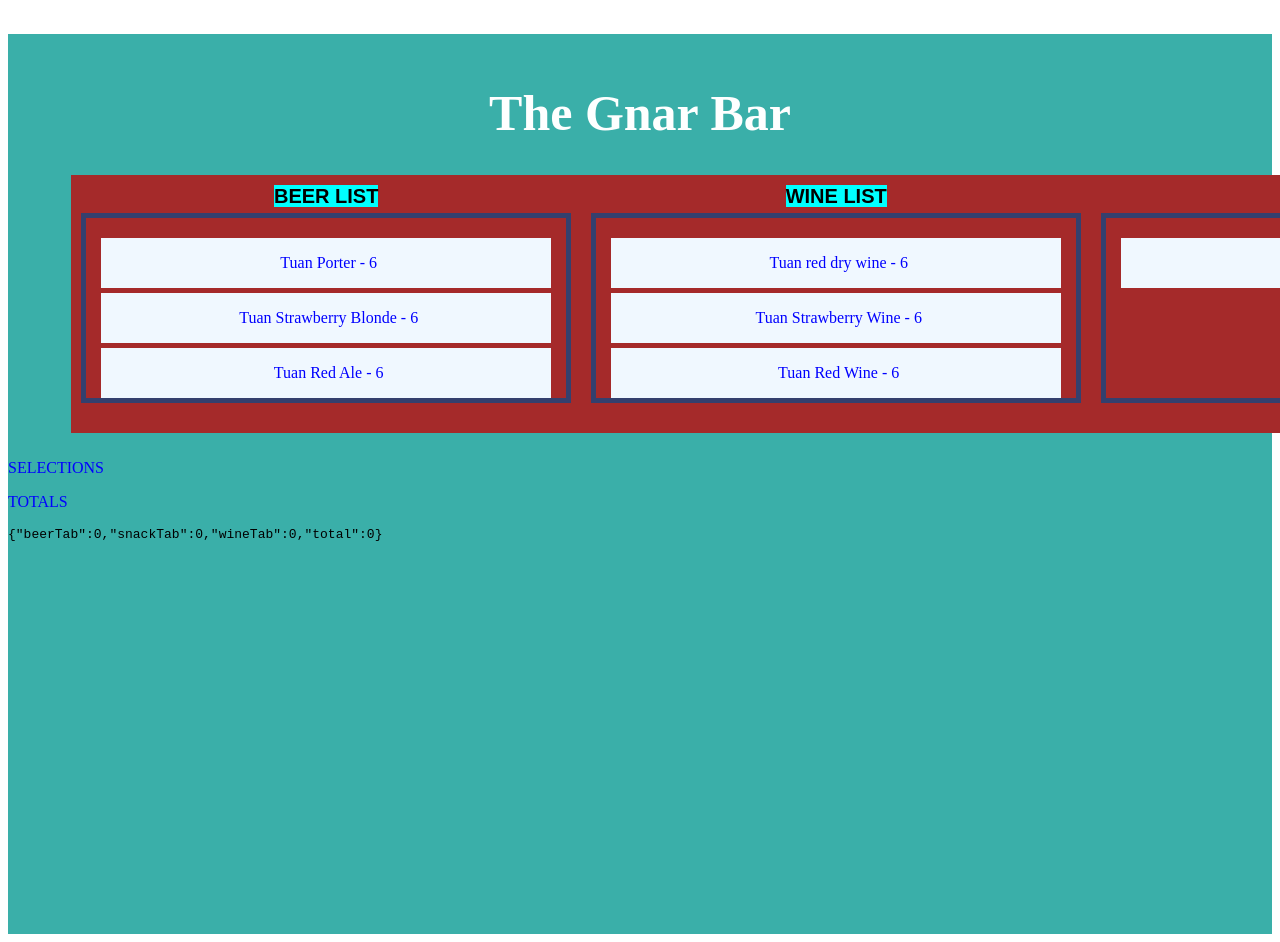
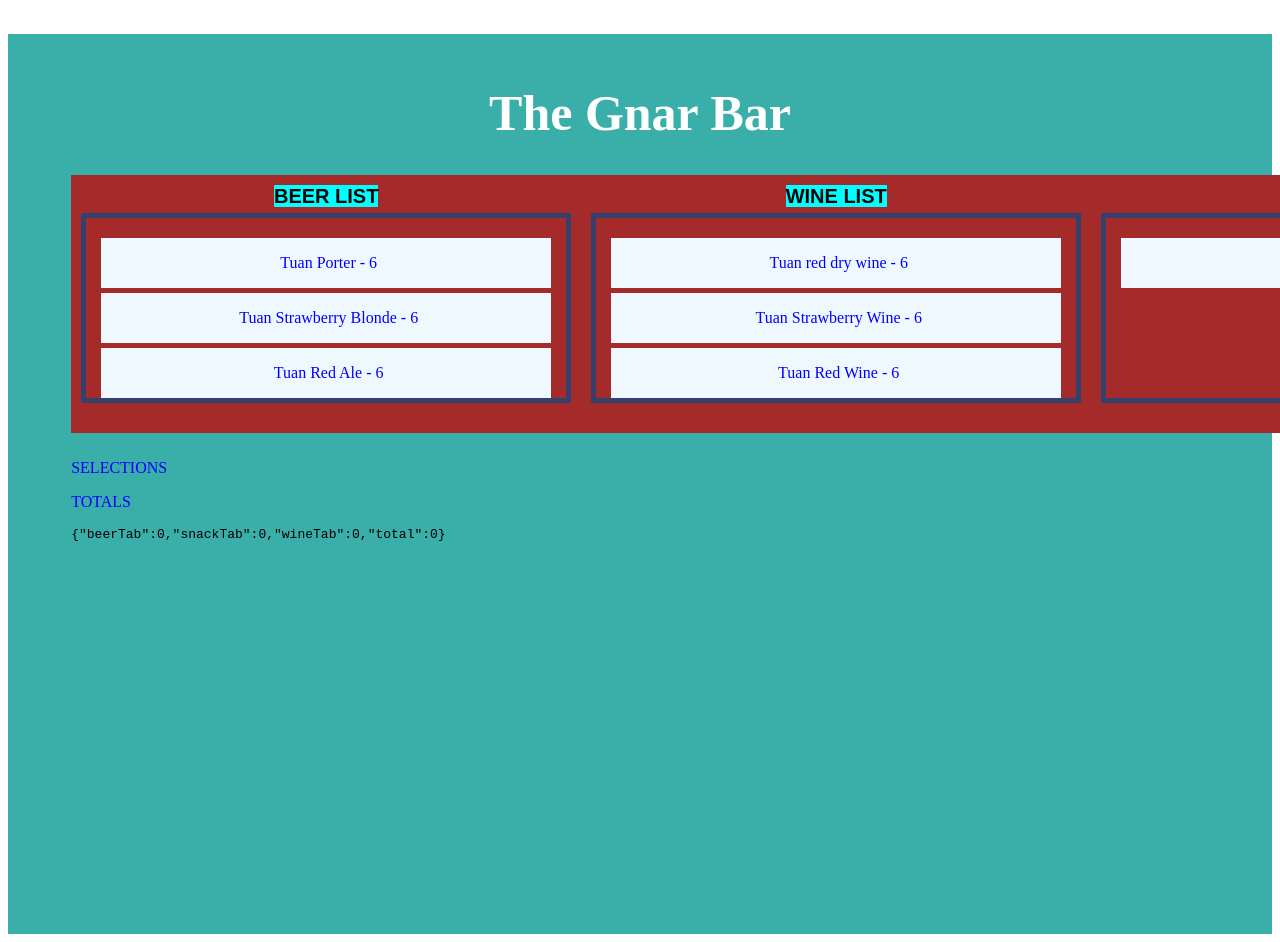
Before and after one commit to frankmeza/gnar-bar, a React app in the folder client/: page / in a window 1280 px wide. Shown: the top 942 px of the page. Built offline with nearby package versions, Linux system fonts and the light colour scheme; the HTML template or start-up script is replaced by a standard one.

Commit message:
add container

```diff
--- a/client/src/app.scss
+++ b/client/src/app.scss
@@ -21,3 +21,8 @@ p {
   color: #feffff;
   padding-top: 50px;
 }
+
+.summary-container {
+  margin-left: 5%;
+  margin-right: 5%;
+}
--- a/client/src/app.tsx
+++ b/client/src/app.tsx
@@ -54,11 +54,13 @@ const App = () => {
                     handlerFn={handleSelectSnack}
                 />
             </div>
-            <SessionSummary
-                beerList={createItemMap(beersSelected)}
-                wineList={createItemMap(winesSelected)}
-                snackList={createItemMap(snacksSelected)}
-            />
+            <div className="summary-container">
+                <SessionSummary
+                    beerList={createItemMap(beersSelected)}
+                    wineList={createItemMap(winesSelected)}
+                    snackList={createItemMap(snacksSelected)}
+                />
+            </div>
         </div>
     );
 };
```
